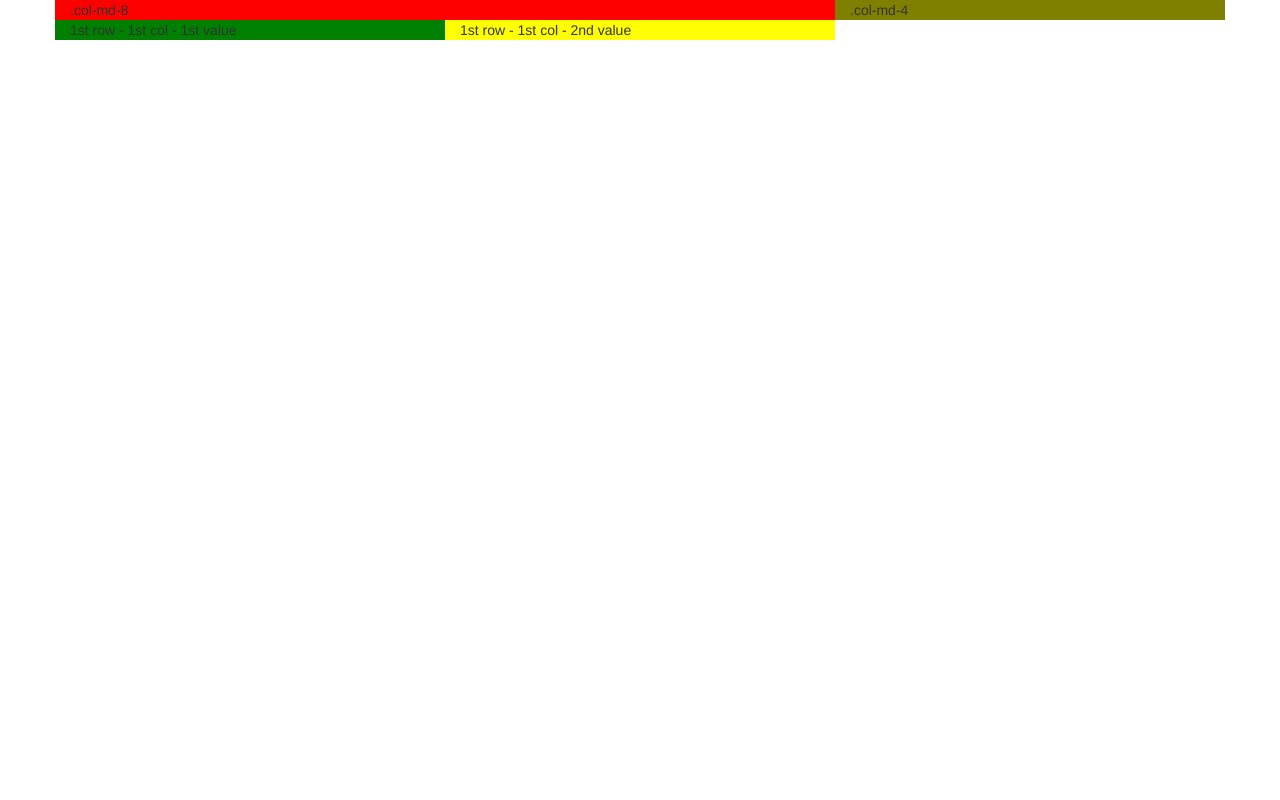
After one commit to tuxfux-hlp-notes/Django-notes, a Django app: page /address/blog/ in a window 1280 px wide. The commit adds this page. Run offline with Django 3.2, Linux system fonts and the light colour scheme; some libraries are stand-ins or nearby versions.

Commit message:
Day 16- Bootstrap Grid

```diff
--- a/Batch-202/notes/Django_day15_notes.txt
+++ b/Batch-202/notes/Django_day15_notes.txt
@@ -1,8 +1,9 @@
 # Advanced database concepts
  + Django extensions
-# Django Extensions - data pumping
+# Django Extensions - data pumping  - TODO
 # or change your underlying database.
 # mysql or postgre
+# Addding mongodb to the backend databases.
 
 ## Django extensions
 https://django-extensions.readthedocs.io/en/latest
--- /dev/null
+++ b/Batch-202/notes/Django_day17_notes.txt
@@ -0,0 +1,2 @@
+# Django Extensions - data pumping  - TODO
+# Addding mongodb to the backend databases.
--- a/Batch-202/src/address/urls.py
+++ b/Batch-202/src/address/urls.py
@@ -3,4 +3,5 @@ from . import views
 
 urlpatterns = [
 	url(r'^$',views.address_test,name='address_test'),
+	url(r'^blog/',views.blog_test,name='blog_test')
 ]
--- a/Batch-202/src/address/views.py
+++ b/Batch-202/src/address/views.py
@@ -5,3 +5,8 @@ from django.shortcuts import render
 def address_test(request):
 	context = {}
 	return render(request,'address/new_address.html',context)
+
+
+def blog_test(request):
+	context = {}
+	return render(request,'address/test_boot.html',context)
--- a/Batch-202/src/mysite/urls.py
+++ b/Batch-202/src/mysite/urls.py
@@ -8,5 +8,5 @@ urlpatterns = [
 
     url(r'^admin/', include(admin.site.urls)),   # django admin app.
     url(r'^blog/',include('blog.urls')),         # blog app
-    # url(r'^address/',include('address.urls')),         # address app
+    url(r'^address/',include('address.urls')),         # address app
 ]
--- /dev/null
+++ b/Batch-202/src/templates/address/test_boot.html
@@ -0,0 +1,48 @@
+{% load staticfiles %}
+
+<html>
+<head>
+<!-- <link href="{% static "blog/styles.css" %}" rel="stylesheet" text="text/css">
+<link href="{% static "base.css" %}" rel="stylesheet" text="text/css"> -->
+<!-- <link href="{% static "common_static.css" %}" rel="stylesheet" text="text/css"> -->
+
+<!-- Latest compiled and minified CSS -->
+<link rel="stylesheet" href="https://maxcdn.bootstrapcdn.com/bootstrap/3.3.7/css/bootstrap.min.css" integrity="sha384-BVYiiSIFeK1dGmJRAkycuHAHRg32OmUcww7on3RYdg4Va+PmSTsz/K68vbdEjh4u" crossorigin="anonymous">
+
+<!-- Optional theme -->
+<link rel="stylesheet" href="https://maxcdn.bootstrapcdn.com/bootstrap/3.3.7/css/bootstrap-theme.min.css" integrity="sha384-rHyoN1iRsVXV4nD0JutlnGaslCJuC7uwjduW9SVrLvRYooPp2bWYgmgJQIXwl/Sp" crossorigin="anonymous">
+
+<!-- Latest compiled and minified JavaScript -->
+<script src="https://maxcdn.bootstrapcdn.com/bootstrap/3.3.7/js/bootstrap.min.js" integrity="sha384-Tc5IQib027qvyjSMfHjOMaLkfuWVxZxUPnCJA7l2mCWNIpG9mGCD8wGNIcPD7Txa" crossorigin="anonymous"></script>
+
+	<title> My Blog Page - bootstrap griding</title>
+</head>
+<body>
+<div class="container">
+<!-- 		<div class="row">
+		  <div class="col-md-1">.col-md-1</div>
+		  <div class="col-md-1">.col-md-1</div>
+		  <div class="col-md-1">.col-md-1</div>
+		  <div class="col-md-1">.col-md-1</div>
+		  <div class="col-md-1">.col-md-1</div>
+		  <div class="col-md-1">.col-md-1</div>
+		  <div class="col-md-1">.col-md-1</div>
+		  <div class="col-md-1">.col-md-1</div>
+		  <div class="col-md-1">.col-md-1</div>
+		  <div class="col-md-1">.col-md-1</div>
+		  <div class="col-md-1">.col-md-1</div>
+		  <div class="col-md-1">.col-md-1</div>
+		</div> -->
+
+		<div class="row">
+		  <div class="col-md-8 col-sm-6 col-xs-6" style="background-color:red;">.col-md-8
+				  <div class="row">
+				  	<div class="col-md-6 col-sm-8 col-xs-6" style="background-color:green;"> 1st row - 1st col - 1st value</div>
+				  	<div class="col-md-6 col-sm-4 col-xs-6" style="background-color:yellow;"> 1st row - 1st col - 2nd value </div>
+				  </div>
+		  </div>
+		  <div class="col-md-4 col-sm-6 col-xs-6" style="background-color:olive;">.col-md-4</div>
+		</div>
+</div>
+</body>
+</html>
--- a/Batch-202/src/templates/blog/ContactForm.html
+++ b/Batch-202/src/templates/blog/ContactForm.html
@@ -3,10 +3,16 @@
 
 {% block 'title' %} This is our contact page {% endblock %}
 {% block 'content' %}
+<div class="container">
+	<div class="row">
+		<div class="col-md-12 col-md-offset-4 col-sm-6 col-sm-offset-4 col-xs-4 col-xs-offset-0">
 				<h1> Contact us </h1>
 				<form role="form" action='' method='post'>
 					{% csrf_token %}
 					{{form|crispy}}
 					<button type="submit">Submit</button>
 				</form>
+		</div>
+	</div>
+</div>
 {% endblock %}
--- a/Batch-202/src/templates/blog/PostForm.html
+++ b/Batch-202/src/templates/blog/PostForm.html
@@ -5,10 +5,16 @@
 
 
 {% block 'content' %}
+<div class="container">
+	<div class="row">
+		<div class="col-md-12 col-md-offset-4 col-sm-6 col-sm-offset-4 col-xs-4 col-xs-offset-0">
 					<h1> Person Details</h1>
 						<form role="form" action="" method="post">
 							{%csrf_token %}
 							{{form|crispy}}
 							<button type="submit">Submit</button>
 						</form>
+		</div>
+	</div>
+</div>
 {% endblock %}
```
Also changed, not shown: Batch-202/notes/Django_day16_notes.txt (added, +22 -0 lines), 3 other files. Lines whose indentation alone changed are shown as unchanged.
